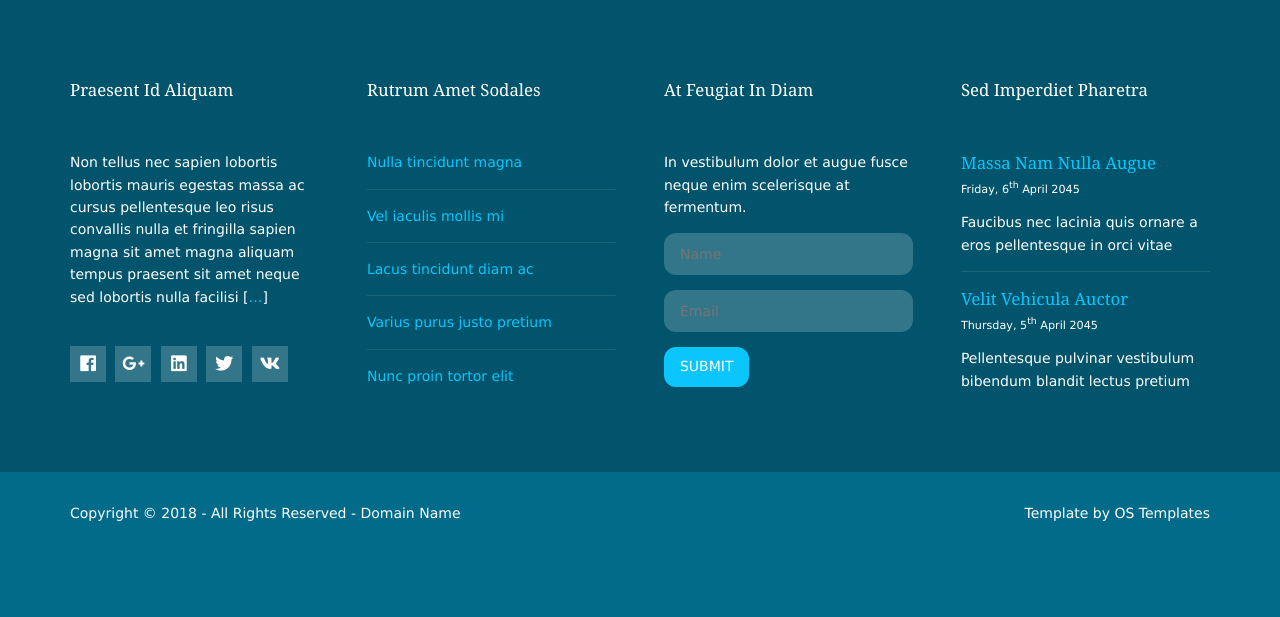
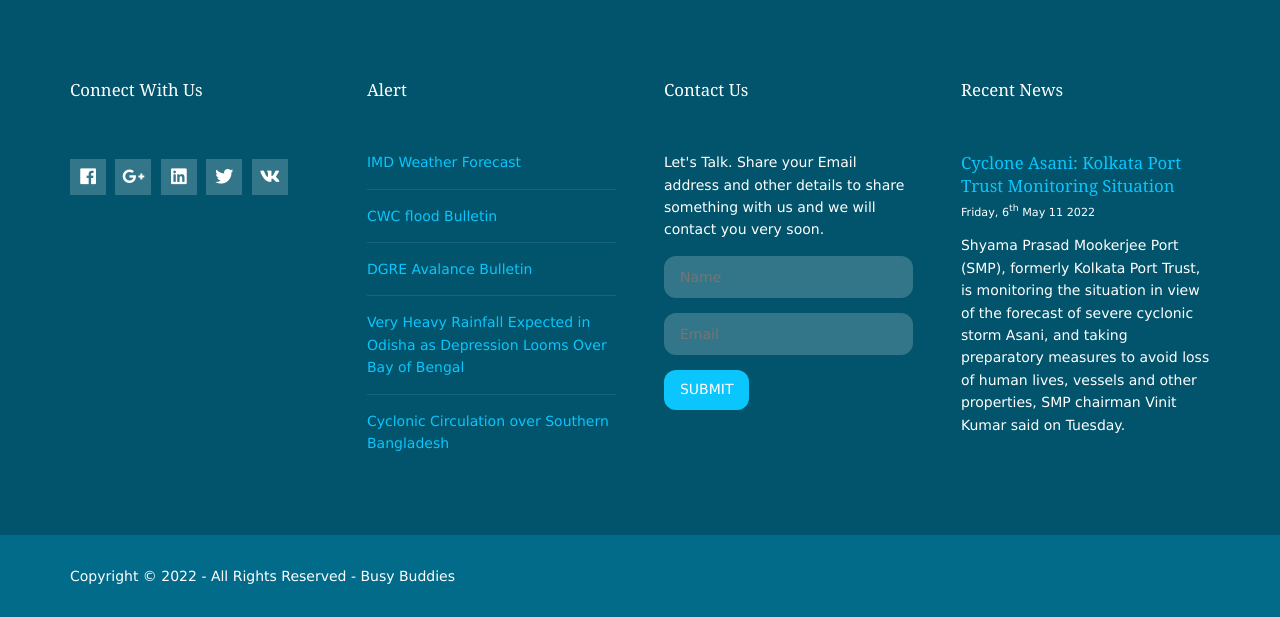
Before and after one commit to aryamaan-roy/EST-Project, a plain HTML site: page index.html in a window 1280 px wide. Shown: the part 1103-1720 px from the top of the page. Before the commit the page ends 1658 px from the top, so only its background shows below. Drawn offline with Linux system fonts and the light colour scheme.

Commit message:
improved footer

```diff
--- a/index.html
+++ b/index.html
@@ -36,7 +36,7 @@ Licence URI: https://www.os-templates.com/template-terms
         <li class="active"><a href="index.html">Home</a></li>
         <li><a class="drop" href="#">Pages</a>
           <ul>
-            <li><a href="pages/gallery.html">Gallery</a></li>
+            <li><a href="pages/formation.html">Gallery</a></li>
             <li><a href="pages/full-width.html">Full Width</a></li>
             <li><a href="pages/sidebar-left.html">Sidebar Left</a></li>
             <li><a href="pages/sidebar-right.html">Sidebar Right</a></li>
@@ -91,8 +91,7 @@ Licence URI: https://www.os-templates.com/template-terms
   <footer id="footer" class="hoc clear">
     <!-- ################################################################################################ -->
     <div class="one_quarter first">
-      <h6 class="heading">Praesent id aliquam</h6>
-      <p>Non tellus nec sapien lobortis lobortis mauris egestas massa ac cursus pellentesque leo risus convallis nulla et fringilla sapien magna sit amet magna aliquam tempus praesent sit amet neque sed lobortis nulla facilisi [<a href="#">&hellip;</a>]</p>
+      <h6 class="heading">Connect with Us</h6>
       <ul class="faico clear">
         <li><a class="faicon-facebook" href="#"><i class="fab fa-facebook"></i></a></li>
         <li><a class="faicon-google-plus" href="#"><i class="fab fa-google-plus-g"></i></a></li>
@@ -102,18 +101,19 @@ Licence URI: https://www.os-templates.com/template-terms
       </ul>
     </div>
     <div class="one_quarter">
-      <h6 class="heading">Rutrum amet sodales</h6>
+      <h6 class="heading">Alert</h6>
       <ul class="nospace linklist">
-        <li><a href="#">Nulla tincidunt magna</a></li>
-        <li><a href="#">Vel iaculis mollis mi</a></li>
-        <li><a href="#">Lacus tincidunt diam ac</a></li>
-        <li><a href="#">Varius purus justo pretium</a></li>
-        <li><a href="#">Nunc proin tortor elit</a></li>
+        <li><a href="https://ndma.gov.in/sites/default/files/2022-10/All%20%20India%20Warning%20Bulletin%20%28Morning%29%20Dated%2015-10-2022.pdf">IMD Weather Forecast</a></li>
+        <li><a href="https://ndma.gov.in/sites/default/files/2022-10/All%20%20India%20Warning%20Bulletin%20%28Morning%29%20Dated%2015-10-2022.pdf">CWC flood Bulletin</a></li>
+        <li><a href="https://drdo.gov.in/avalanche-warning-bulletin">DGRE Avalance Bulletin</a></li>
+        <li><a href="https://www.news18.com/news/india/very-heavy-rainfall-expected-in-odisha-as-depression-looms-over-bay-of-bengal-5707903.html">Very Heavy Rainfall Expected in Odisha as Depression Looms Over Bay of Bengal</a></li>
+        <li><a href="https://www.news18.com/news/india/cyclonic-circulation-over-southern-bangladesh-northern-bay-of-bengal-heavy-rain-in-north-bengal-ne-met-5297077.html">Cyclonic Circulation over Southern Bangladesh</a></li>
+
       </ul>
     </div>
     <div class="one_quarter">
-      <h6 class="heading">At feugiat in diam</h6>
-      <p class="nospace btmspace-15">In vestibulum dolor et augue fusce neque enim scelerisque at fermentum.</p>
+      <h6 class="heading">Contact Us</h6>
+      <p class="nospace btmspace-15">Let's Talk. Share your Email address and other details to share something with us and we will contact you very soon.</p>
       <form action="#" method="post">
         <fieldset>
           <legend>Newsletter:</legend>
@@ -124,20 +124,13 @@ Licence URI: https://www.os-templates.com/template-terms
       </form>
     </div>
     <div class="one_quarter last">
-      <h6 class="heading">Sed imperdiet pharetra</h6>
+      <h6 class="heading">Recent News</h6>
       <ul class="nospace linklist">
         <li>
           <article>
-            <h6 class="nospace font-x1"><a href="#">Massa nam nulla augue</a></h6>
-            <time class="font-xs block btmspace-10" datetime="2045-04-06">Friday, 6<sup>th</sup> April 2045</time>
-            <p class="nospace">Faucibus nec lacinia quis ornare a eros pellentesque in orci vitae</p>
-          </article>
-        </li>
-        <li>
-          <article>
-            <h6 class="nospace font-x1"><a href="#">Velit vehicula auctor</a></h6>
-            <time class="font-xs block btmspace-10" datetime="2045-04-05">Thursday, 5<sup>th</sup> April 2045</time>
-            <p class="nospace">Pellentesque pulvinar vestibulum bibendum blandit lectus pretium</p>
+            <h6 class="nospace font-x1"><a href="https://www.news18.com/news/india/cyclone-asani-kolkata-port-trust-monitoring-situation-personnel-equipment-ready-says-chairman-5153557.html">Cyclone Asani: Kolkata Port Trust Monitoring Situation</a></h6>
+            <time class="font-xs block btmspace-10" datetime="2022-05-11">Friday, 6<sup>th</sup> May 11 2022</time>
+            <p class="nospace">Shyama Prasad Mookerjee Port (SMP), formerly Kolkata Port Trust, is monitoring the situation in view of the forecast of severe cyclonic storm Asani, and taking preparatory measures to avoid loss of human lives, vessels and other properties, SMP chairman Vinit Kumar said on Tuesday.</p>
           </article>
         </li>
       </ul>
@@ -151,8 +144,8 @@ Licence URI: https://www.os-templates.com/template-terms
 <div class="wrapper row5">
   <div id="copyright" class="hoc clear">
     <!-- ################################################################################################ -->
-    <p class="fl_left">Copyright &copy; 2018 - All Rights Reserved - <a href="#">Domain Name</a></p>
-    <p class="fl_right">Template by <a target="_blank" href="https://www.os-templates.com/" title="Free Website Templates">OS Templates</a></p>
+    <p class="fl_left">Copyright &copy; 2022 - All Rights Reserved - <a href="#">Busy Buddies</a></p>
+    <!-- <p class="fl_right">Template by <a target="_blank" href="https://www.os-templates.com/" title="Free Website Templates">Busy Buddies Cyclone Management</a></p> -->
     <!-- ################################################################################################ -->
   </div>
 </div>
```
Also changed, not shown: pages/formation.html (added).
